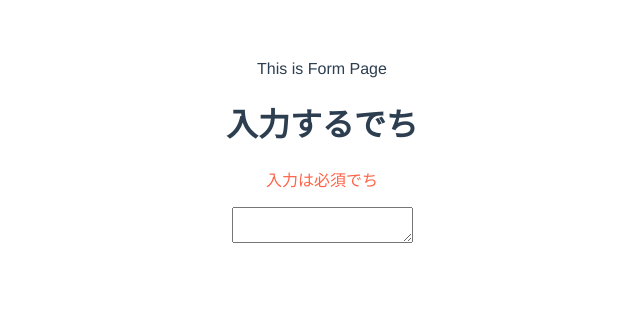
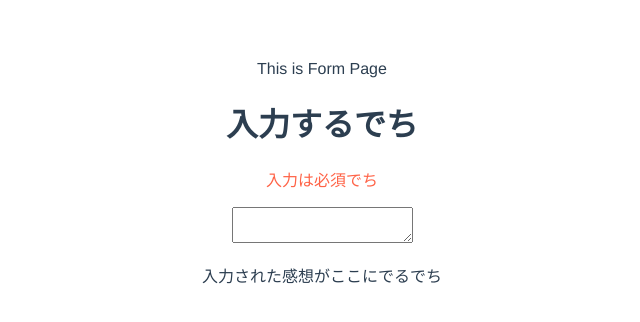
Before and after one commit to harapeko/vuex_study, a Vue app: page /#/ in a window 1280 px wide. Shown: the top 322 px of the page, without its empty margins (318-958 px from the left). Built offline with nearby package versions, Linux system fonts and the light colour scheme.

Commit message:
StringComp表示した

```diff
--- a/src/components/Form.vue
+++ b/src/components/Form.vue
@@ -2,11 +2,13 @@
   div This is Form Page
     HeadComp
     TextareaComp
+    StringComp
 </template>
 
 <script>
 import HeadComp from '@/components/modules/HeadComp'
 import TextareaComp from '@/components/modules/TextareaComp'
+import StringComp from '@/components/modules/StringComp'
 
 export default {
   name: 'FormComp',
@@ -18,6 +20,7 @@ export default {
   components: {
     HeadComp,
     TextareaComp,
+    StringComp,
   }
 }
 </script>
--- a/src/components/modules/StringComp.vue
+++ b/src/components/modules/StringComp.vue
@@ -1,13 +1,13 @@
-<template>
-  <div>This is Form Page</div>
+<template lang="pug">
+  p {{ string }}
 </template>
 
 <script>
 export default {
-  name: 'Form',
+  name: 'stringComp',
   data () {
     return {
-      msg: 'Welcome to Your Vue.js App'
+      string: '入力された感想がここにでるでち'
     }
   }
 }
```
